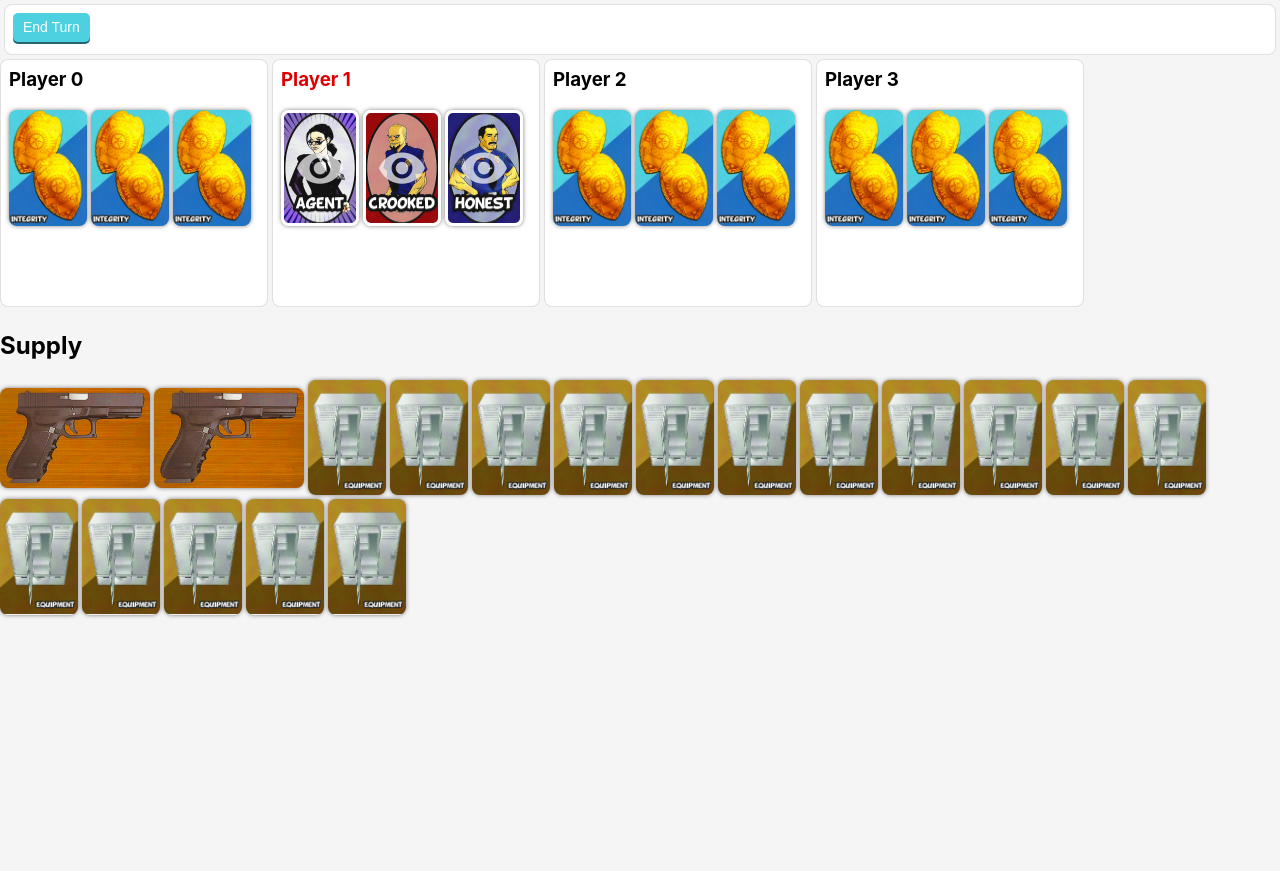
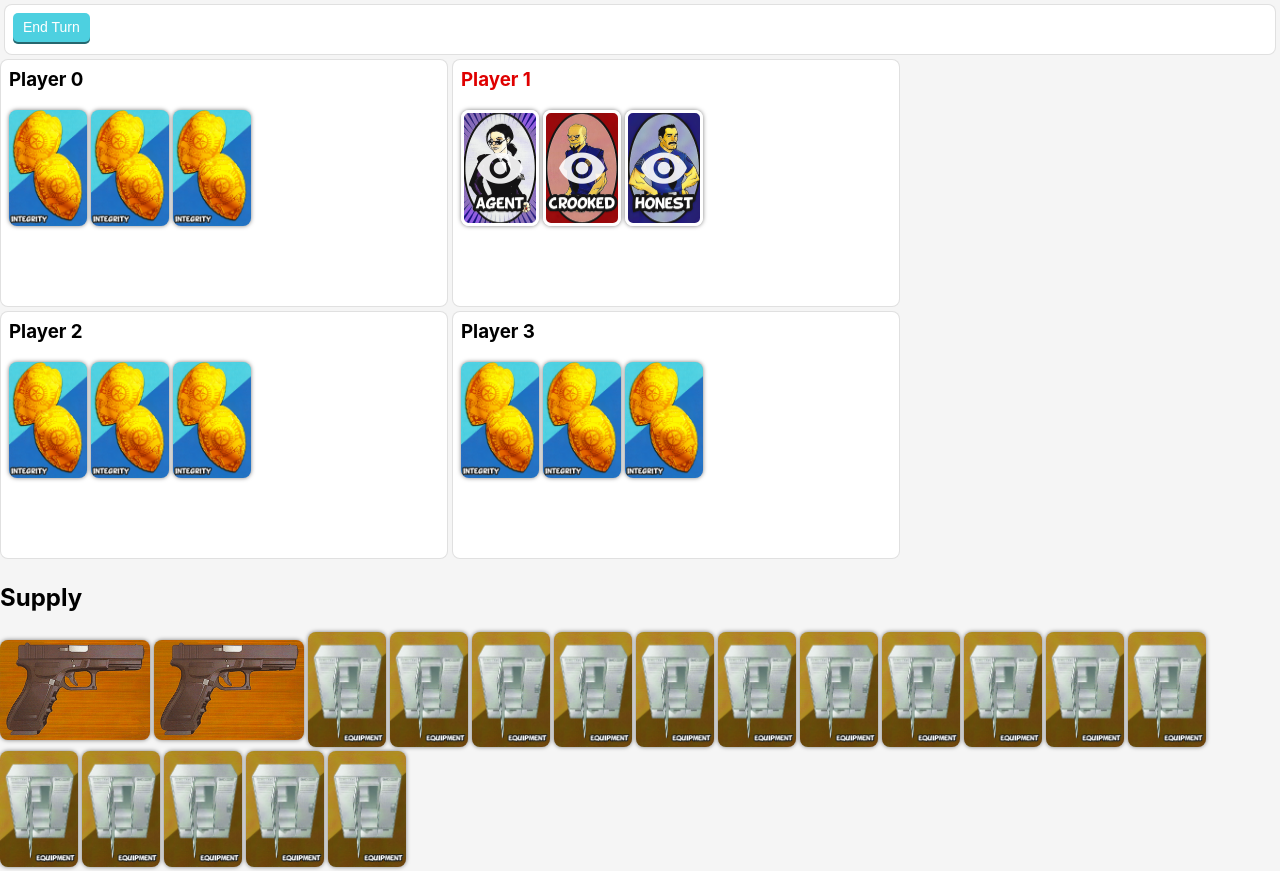
Before and after one commit to zeddic/good-cop-bad-cop, a React (Create React App) app: page / in a window 1280 px wide. Before the commit the page ends 800 px from the top, so only its background shows below. Built offline with nearby package versions, Linux system fonts and the light colour scheme.

Commit message:
Wireup ability to pickup and discard equipment.

```diff
--- a/src/app/EquipmentCard.scss
+++ b/src/app/EquipmentCard.scss
@@ -22,6 +22,7 @@ $height: 462px / 4;
   box-shadow: 0px 0px 4px rgba(0, 0, 0, .5);
   box-sizing: border-box;
   margin: 0 4px 4px 0;
+  position: relative;
 
   outline-color: rgb(41, 126, 255);
   vertical-align: middle;
@@ -47,10 +48,9 @@ $height: 462px / 4;
   &.face_down:not(.forced-visible) {
     background-image: url('assets/equipment/equipment.png');
     border-color: transparent;
-    background-size: $width $height;
+    background-size: $width ($height + 1);
   }
 
-  position: relative;
   &.forced-visible::after {
     content: '';
     position: absolute;
@@ -77,9 +77,9 @@ $height: 462px / 4;
     border-color: rgb(199, 0, 0);
   }
 
-  &.face_up {
+  &.visible {
     &:hover {
-      transform: scale(3);
+      transform: scale(2.5);
       z-index: 2;
     }
   }
--- a/src/app/EquipmentCard.tsx
+++ b/src/app/EquipmentCard.tsx
@@ -1,9 +1,16 @@
-import {useDispatch} from 'react-redux';
+import {useDispatch, useSelector} from 'react-redux';
+import {gameSlice} from '../game/game_store.ts';
 import {
   CardState,
   EquipmentCard as EquipmentCardModel,
   Player as PlayerModel,
 } from '../game/models';
+import {
+  selectActiveSelection,
+  selectCanEquip,
+  selectSelectableItems,
+  selectVisibleEquipmentCards,
+} from '../game/selectors';
 import './EquipmentCard.scss';
 
 export function EquipmentCard(props: {
@@ -12,24 +19,50 @@ export function EquipmentCard(props: {
 }) {
   const card = props.card;
   const owner = props.owner;
-  const isFaceUp = true || card.state === CardState.FACE_UP;
-  const isClickable = true;
-  const isForcedVisible = false && !isFaceUp;
+  const visibleCards = useSelector(selectVisibleEquipmentCards);
+  const canEquip = useSelector(selectCanEquip) && !owner;
+  const selectable = useSelector(selectSelectableItems).equipmentCards;
+  const activeSelection = useSelector(selectActiveSelection);
+
+  const isPlayable = false;
+  const isFaceUp = card.state === CardState.FACE_UP;
+  const isSelectable = selectable.has(card.id);
+  const isClickable = canEquip || isSelectable; // || canPlay
+  const isForcedVisible = visibleCards.has(card.id) && !isFaceUp;
   const isVisible = isForcedVisible || isFaceUp;
 
   const dispatch = useDispatch();
   const classNames2 = [
     'equipment-card',
     card.state,
-    isVisible ? card.type : '',
+    isForcedVisible ? 'forced-visible' : '',
+    isVisible ? 'visible' : '',
+    isSelectable ? 'selectable' : '',
+    isClickable ? 'clickable' : '',
+    isVisible ? card.type : '', // don't leak the card via the class name
   ];
 
   function clicked() {
     // todo: selection, or play, or pick up
+    if (isSelectable) {
+      const item = selectable.get(card.id)!;
+      dispatch(gameSlice.actions.select(item));
+    } else if (canEquip) {
+      dispatch(gameSlice.actions.pickupEquipment());
+    }
   }
 
   function getTooltip() {
-    return 'Its equipment!';
+    if (isSelectable) {
+      return activeSelection?.tooltip || 'Select this equipment';
+    } else if (isPlayable) {
+      return 'Investigate!';
+    } else if (isVisible) {
+      // TODO: Get the description from the config magp.
+      return '';
+    } else {
+      return 'Its equipment!';
+    }
   }
 
   return (
--- a/src/app/IntegrityCard.scss
+++ b/src/app/IntegrityCard.scss
@@ -14,6 +14,7 @@ $height: 463px / 4;
   box-shadow: 0px 0px 4px rgba(0, 0, 0, .5);
   box-sizing: border-box;
   margin: 0 4px 4px 0;
+  position: relative;
 
   outline-color: rgb(41, 126, 255);
   vertical-align: middle;
@@ -39,7 +40,7 @@ $height: 463px / 4;
     border-color: transparent;
   }
 
-  position: relative;
+
   &.forced-visible::after {
     content: '';
     position: absolute;
@@ -48,7 +49,7 @@ $height: 463px / 4;
     right: 0;
     left: 0;
     bottom: 0;
-    opacity: .7;
+    opacity: .9;
     background-repeat: no-repeat;
     background-position: 50% 50%;
     background-size: 50px 50px;
--- a/src/app/IntegrityCard.tsx
+++ b/src/app/IntegrityCard.tsx
@@ -48,17 +48,13 @@ export function IntegrityCard(props: {
     if (isSelectable) {
       const item = selectable.get(card.id)!;
       dispatch(gameSlice.actions.select(item));
-      return;
-    }
-
-    if (isInvestigatable) {
+    } else if (isInvestigatable) {
       dispatch(
         gameSlice.actions.investigate({
           player: owner.id,
           card: card.id,
         })
       );
-      return;
     }
   }
 
--- a/src/app/Player.scss
+++ b/src/app/Player.scss
@@ -2,7 +2,7 @@
   display: inline-block;
   margin: 0 4px 4px 0;
   background: #fff;
-  width: 250px;
+  width: 430px;
   height: 230px;
   border: 1px solid rgba(0, 0, 0, 0.12);
   border-radius: 8px;
--- a/src/app/Player.tsx
+++ b/src/app/Player.tsx
@@ -3,6 +3,7 @@ import {useDispatch, useSelector} from 'react-redux';
 import {gameSlice} from '../game/game_store.ts';
 import {Player as PlayerModel} from '../game/models';
 import {selectAimablePlayers, selectCurrentPlayer} from '../game/selectors';
+import {EquipmentCard} from './EquipmentCard';
 import {Gun} from './Gun';
 import {IntegrityCard} from './IntegrityCard';
 import './Player.scss';
@@ -11,6 +12,7 @@ import {WoundToken} from './WoundToken';
 export function Player(props: {player: PlayerModel}) {
   const player = props.player;
   const integrityCards = player.integrityCards;
+  const equipmentCards = player.equipment;
 
   const dispatch = useDispatch();
   const currentPlayer = useSelector(selectCurrentPlayer);
@@ -37,13 +39,30 @@ export function Player(props: {player: PlayerModel}) {
           </button>
         )}
       </h3>
-      {integrityCards.map((card, idx) => (
-        <IntegrityCard key={card.id} card={card} owner={player}></IntegrityCard>
-      ))}
 
-      {player.gun && <Gun gun={player.gun} owner={player} small={true}></Gun>}
+      <div className="cards">
+        {integrityCards.map((card, idx) => (
+          <IntegrityCard
+            key={card.id}
+            card={card}
+            owner={player}
+          ></IntegrityCard>
+        ))}
 
-      {!player.dead && wounds.map(i => <WoundToken key={i}></WoundToken>)}
+        {equipmentCards.map(card => (
+          <EquipmentCard
+            key={card.id}
+            card={card}
+            owner={player}
+          ></EquipmentCard>
+        ))}
+      </div>
+
+      <div className="tokens">
+        {player.gun && <Gun gun={player.gun} owner={player} small={true}></Gun>}
+
+        {!player.dead && wounds.map(i => <WoundToken key={i}></WoundToken>)}
+      </div>
     </div>
   );
 }
--- a/src/game/actions.ts
+++ b/src/game/actions.ts
@@ -57,7 +57,65 @@ export function investigatePlayer(
 }
 
 /**
- * Causes the current player to pickup a gun, if available.
+ * Causes the player to pickup an equipment card. If they have too many, they
+ * will be asked to discard one before gameplay will continue.
+ */
+export function pickupEquipment(state: GameState, options: {player: number}) {
+  const player = getPlayer(state, options.player);
+  const supply = state.shared.equipment;
+
+  if (!player) {
+    return;
+  }
+
+  if (supply.length === 0) {
+    return;
+  }
+
+  const card = supply.pop()!;
+  player.equipment.push(card);
+
+  if (player.equipment.length === 1) {
+    return;
+  }
+
+  state.shared.selections.push({
+    id: generateId(),
+    player: player?.id,
+    query: {
+      type: GameItemType.EQUIPMENT_CARD,
+      filters: [{type: 'is_player', players: [player.id]}],
+    },
+    numToSelect: 1,
+    selected: [],
+    task: 'general.discard_equipment_card',
+    description: 'Select an equipment card to discard',
+    tooltip: 'Discard this equipment card',
+  });
+}
+
+/**
+ * Discards the selected equipment card.
+ */
+export function discardSelectedEquipmentCard(
+  state: GameState,
+  selection: Selection
+) {
+  // Find the card.
+  const selected = selection.selected[0]!;
+  const player = getPlayer(state, selected.owner!)!;
+  const card = player.equipment.filter(c => c.id === selected.id)[0]!;
+
+  // Remove it from the player.
+  player.equipment = player.equipment.filter(c => c !== card);
+
+  // Add it back to the supply.
+  card.state = CardState.FACE_DOWN;
+  state.shared.equipment.unshift(card);
+}
+
+/**
+ * Causes the player to pickup a gun, if available.
  */
 export function pickupGun(state: GameState, options: {player: number}) {
   const player = getPlayer(state, options.player);
@@ -288,7 +346,7 @@ export function revealSelectedIntegrityCard(
 /**
  * Handle the user completing a selection related to their turn.
  */
-export function handleGeneralActionSelection(
+export function onGeneralSelection(
   state: GameState,
   tasks: string[],
   selection: Selection
@@ -297,7 +355,7 @@ export function handleGeneralActionSelection(
 
   if (task === 'reveal_integrity_card') {
     revealSelectedIntegrityCard(state, selection);
-  } else if (task === 'discard_equipment') {
-    // todo
+  } else if (task === 'discard_equipment_card') {
+    discardSelectedEquipmentCard(state, selection);
   }
 }
--- a/src/game/game_store.ts.ts
+++ b/src/game/game_store.ts.ts
@@ -14,6 +14,7 @@ import {
   turnAimGun,
   turnFireGun,
   turnInvestigatePlayer,
+  turnPickupEquipment,
   turnPickupGun,
   turnResolveGunShot,
 } from './turn_actions';
@@ -43,6 +44,9 @@ export const gameSlice = createSlice({
   name: 'game',
   initialState: setupGame(4) || INITIAL_STATE, // <-- temporary for testing
   reducers: {
+    pickupEquipment: state => {
+      turnPickupEquipment(state);
+    },
     pickupGun: state => {
       turnPickupGun(state);
     },
--- a/src/game/selections.ts
+++ b/src/game/selections.ts
@@ -1,4 +1,4 @@
-import {handleGeneralActionSelection} from './actions';
+import {onGeneralSelection} from './actions';
 import {getCurrentPlayer} from './common_utils';
 import {GameItem, GameState} from './models';
 
@@ -30,7 +30,7 @@ export function selectItem(state: GameState, item: GameItem) {
   const task = tasks.shift();
 
   if (task === 'general') {
-    handleGeneralActionSelection(state, tasks, selection);
+    onGeneralSelection(state, tasks, selection);
   } else if (task === 'equip') {
     // todo: route this to the equipment reducer once setup
   }
--- a/src/game/selectors.ts
+++ b/src/game/selectors.ts
@@ -67,6 +67,30 @@ export const selectVisibleIntegrityCards = createSelector(
     // todo: this should be signed in player
     // Players can always view their own cards, even if others cannot
     for (const card of currentPlayer.integrityCards) {
+      visible.add(card.id);
+    }
+
+    return visible;
+  }
+);
+
+export const selectVisibleEquipmentCards = createSelector(
+  selectCurrentPlayer,
+  selectVisibility,
+  (currentPlayer, visibility) => {
+    const visible = new Set<number>();
+
+    // Any forced visibility.
+    for (const view of visibility) {
+      for (let item of view.items) {
+        if (item.type === GameItemType.EQUIPMENT_CARD) {
+          visible.add(item.id!);
+        }
+      }
+    }
+
+    // Players can always view their own cards
+    for (const card of currentPlayer.equipment) {
       visible.add(card.id);
     }
 
@@ -149,6 +173,17 @@ export const selectCanFireGun = createSelector(
   selectCurrentPlayer,
   (canTakeAction, currentPlayer) => {
     return canTakeAction && currentPlayer.gun;
+  }
+);
+
+/**
+ * Whether the current player can equip a card.
+ */
+export const selectCanEquip = createSelector(
+  selectCanTakeAction,
+  selectCurrentPlayer,
+  (canTakeAction, currentPlayer) => {
+    return canTakeAction && currentPlayer.equipment.length < 2;
   }
 );
 
--- a/src/game/turn_actions.ts
+++ b/src/game/turn_actions.ts
@@ -2,6 +2,7 @@ import {
   aimGun,
   fireGun,
   investigatePlayer,
+  pickupEquipment,
   pickupGun,
   requirePlayerToRevealAnIntegrityCard,
   resolveGunShot,
@@ -49,17 +50,31 @@ export function turnInvestigatePlayer(
 }
 
 /**
+ * Has the current player pickup an equipment card.
+ */
+export function turnPickupEquipment(state: GameState) {
+  if (!canTakeAction(state)) {
+    return;
+  }
+
+  const player = getCurrentPlayer(state)!;
+  pickupEquipment(state, {player: player.id});
+
+  // Update how many actions the player has left.
+  state.shared.turn.actionsLeft--;
+  if (state.shared.turn.actionsLeft === 0) {
+    finishActionStage(state);
+  }
+
+  requirePlayerToRevealAnIntegrityCard(state, {player: player.id});
+}
+
+/**
  * Has the current player to pickup a gun.
  * Moves forward to the next turn stage.
  */
 export function turnPickupGun(state: GameState) {
-  // Validate the user has actions left.
-  if (state.shared.turn.actionsLeft < 1) {
-    return;
-  }
-
-  // Validate this is the right stage.
-  if (state.shared.turn.stage !== TurnStage.TAKE_ACTION) {
+  if (!canTakeAction(state)) {
     return;
   }
 
```
Also changed, not shown: src/game/equipment.ts (added, +70 -0 lines).
